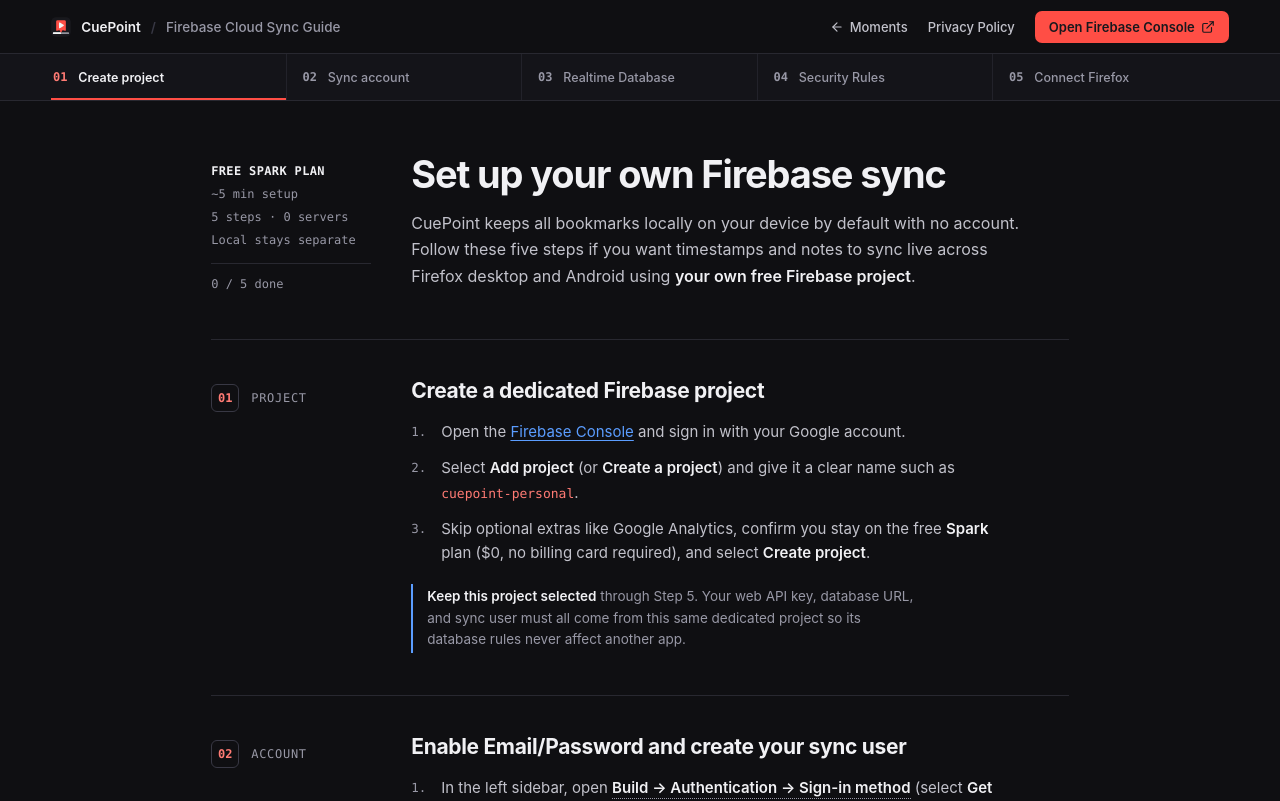
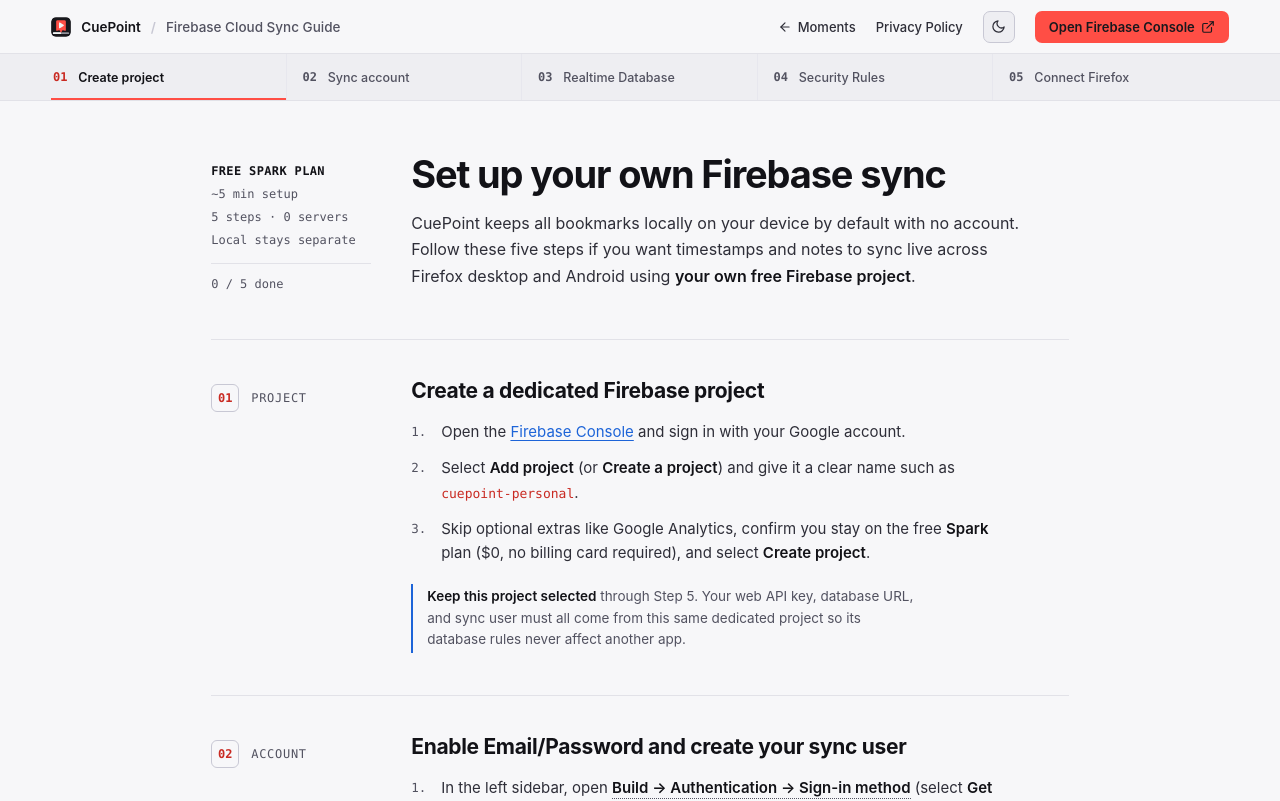
Before and after one commit to NITISH-gitbit/cuepoint, a browser extension: page src/moments/firebase-guide.html in a window 1280 px wide. Shown: the top 801 px of the page. Drawn offline with Linux system fonts and the light colour scheme.

Commit message:
light/dark mode support added

```diff
--- a/src/moments/firebase-guide.css
+++ b/src/moments/firebase-guide.css
@@ -8,6 +8,7 @@
 }
 
 :root {
+  color-scheme: dark;
   --mono:
     ui-monospace, "SF Mono", "Cascadia Mono", Menlo, Consolas, monospace;
   --sans:
@@ -24,11 +25,43 @@
   --guide-accent: #ff4e45;
   --guide-accent-text: #ff7b74;
   --guide-accent-ink: #18181d;
+  --guide-accent-hover-bg: rgba(255, 78, 69, 0.08);
+  --guide-selection: rgba(255, 78, 69, 0.28);
   --guide-info: #5b9dff;
   --guide-info-hover: #87b8ff;
   --guide-ok: #4ade80;
+  --guide-ok-bg: rgba(74, 222, 128, 0.14);
+  --guide-ok-border: rgba(74, 222, 128, 0.58);
+  --tok-key: #7eb8ff;
+  --tok-str: #86efac;
+  --tok-punc: #8e8e9a;
   --guide-bar-h: 54px;
   --guide-track-h: 46px;
+}
+
+:root[data-theme="light"] {
+  color-scheme: light;
+  --guide-bg: #f7f7f9;
+  --guide-band: #eeeef2;
+  --guide-rule: #e2e2e8;
+  --guide-rule-soft: #e7e7ee;
+  --guide-rule-strong: #c8c8d4;
+  --guide-ink: #121217;
+  --guide-body: #2e2e38;
+  --guide-muted: #525260;
+  --guide-accent: #ff4e45;
+  --guide-accent-text: #c92a22;
+  --guide-accent-ink: #18181d;
+  --guide-accent-hover-bg: rgba(201, 42, 34, 0.08);
+  --guide-selection: rgba(255, 78, 69, 0.2);
+  --guide-info: #1d64d8;
+  --guide-info-hover: #154eb0;
+  --guide-ok: #146c35;
+  --guide-ok-bg: rgba(20, 108, 53, 0.1);
+  --guide-ok-border: rgba(20, 108, 53, 0.42);
+  --tok-key: #1d4ed8;
+  --tok-str: #146c35;
+  --tok-punc: #525260;
 }
 
 html {
@@ -48,7 +81,7 @@ body {
 }
 
 ::selection {
-  background: rgba(255, 78, 69, 0.28);
+  background: var(--guide-selection);
   color: var(--guide-ink);
 }
 
@@ -162,6 +195,35 @@ textarea:focus-visible {
 }
 .cue-console-cta:hover {
   filter: brightness(1.07);
+}
+
+.cue-theme-btn {
+  display: inline-flex;
+  align-items: center;
+  justify-content: center;
+  width: 32px;
+  height: 32px;
+  padding: 0;
+  border-radius: 7px;
+  border: 1px solid var(--guide-rule-strong);
+  background: var(--guide-band);
+  color: var(--guide-body);
+  cursor: pointer;
+  transition: border-color 0.16s ease, color 0.16s ease;
+}
+.cue-theme-btn:hover {
+  border-color: var(--guide-accent-text);
+  color: var(--guide-accent-text);
+}
+.theme-toggle__icon {
+  width: 15px;
+  height: 15px;
+  flex: 0 0 auto;
+  fill: none;
+  stroke: currentColor;
+  stroke-width: 2;
+  stroke-linecap: round;
+  stroke-linejoin: round;
 }
 
 /* ---------- Pinned 5-Segment Cue Track ---------- */
@@ -366,7 +428,7 @@ textarea:focus-visible {
 }
 .cue-step-toggle:hover .cue-detent {
   border-color: var(--guide-accent-text);
-  background: rgba(255, 78, 69, 0.08);
+  background: var(--guide-accent-hover-bg);
 }
 .cue-step-toggle:hover .cue-gutter__label {
   color: var(--guide-ink);
@@ -390,8 +452,8 @@ textarea:focus-visible {
   transition: border-color 0.16s ease, background-color 0.16s ease, color 0.16s ease;
 }
 .cue-step.is-done .cue-detent {
-  border-color: rgba(74, 222, 128, 0.6);
-  background: rgba(74, 222, 128, 0.14);
+  border-color: var(--guide-ok-border);
+  background: var(--guide-ok-bg);
   color: var(--guide-ok);
 }
 
@@ -543,8 +605,8 @@ textarea:focus-visible {
   color: var(--guide-accent-text);
 }
 .cue-copy-btn.is-copied {
-  border-color: rgba(74, 222, 128, 0.55);
-  background: rgba(74, 222, 128, 0.14);
+  border-color: var(--guide-ok-border);
+  background: var(--guide-ok-bg);
   color: var(--guide-ok);
 }
 
@@ -584,9 +646,9 @@ textarea:focus-visible {
   tab-size: 2;
 }
 
-.tok-key { color: #7eb8ff; }
-.tok-str { color: #86efac; }
-.tok-punc { color: #8e8e9a; }
+.tok-key { color: var(--tok-key); }
+.tok-str { color: var(--tok-str); }
+.tok-punc { color: var(--tok-punc); }
 
 .cue-defs {
   margin: 16px 0 0;
--- a/src/moments/firebase-guide.html
+++ b/src/moments/firebase-guide.html
@@ -5,6 +5,7 @@
     <meta name="viewport" content="width=device-width, initial-scale=1.0" />
     <title>Firebase Cloud Sync Guide — CuePoint</title>
     <link rel="icon" type="image/svg+xml" href="../../icons/cuepoint.svg" />
+    <script src="theme.js"></script>
     <link rel="stylesheet" href="firebase-guide.css" />
   </head>
   <body>
@@ -46,6 +47,13 @@
             <span>Moments</span>
           </a>
           <a class="cue-nav-link cue-nav-link--privacy" href="privacy.html">Privacy Policy</a>
+          <button
+            class="cue-theme-btn"
+            type="button"
+            data-theme-toggle
+            aria-label="Switch to light mode"
+            title="Switch to light mode"
+          ></button>
           <a
             class="cue-console-cta"
             href="https://console.firebase.google.com/"
--- a/src/moments/moments.css
+++ b/src/moments/moments.css
@@ -3,9 +3,11 @@
 }
 
 :root {
+  color-scheme: dark;
   --bg: #0f0f12;
   --panel: #18181d;
   --panel-hover: #212128;
+  --popover: #202027;
   --line: #282830;
   --line-strong: #383844;
   --text: #f1f1f4;
@@ -16,14 +18,52 @@
   --accent-soft: rgba(255, 78, 69, 0.14);
   --on-accent: #18181d;
   --danger: #ff6b6b;
+  --danger-border: rgba(255, 107, 107, 0.35);
   --info: #5b9dff;
+  --info-hover: #82b4ff;
   --success: #4ade80;
+  --success-soft: rgba(74, 222, 128, 0.1);
+  --live-ring: rgba(74, 222, 128, 0.18);
+  --hover-wash: rgba(255, 255, 255, 0.06);
+  --badge-bg: rgba(9, 11, 15, 0.88);
+  --badge-text: #ff7b74;
+  --shadow-pop: 0 14px 36px rgba(0, 0, 0, 0.55);
+  --shadow-dialog: 0 16px 40px rgba(0, 0, 0, 0.6);
   --mono:
     ui-monospace, "SF Mono", "Cascadia Code", "Cascadia Mono", Menlo, Consolas,
     monospace;
   --sans:
     -apple-system, BlinkMacSystemFont, "Segoe UI", Roboto, Helvetica, Arial,
     sans-serif;
+}
+
+:root[data-theme="light"] {
+  color-scheme: light;
+  --bg: #f7f7f9;
+  --panel: #ffffff;
+  --panel-hover: #f1f1f5;
+  --popover: #ffffff;
+  --line: #e2e2e8;
+  --line-strong: #c8c8d4;
+  --text: #121217;
+  --muted: #525260;
+  --faint: #646473;
+  --accent: #ff4e45;
+  --accent-text: #c92a22;
+  --accent-soft: rgba(201, 42, 34, 0.1);
+  --on-accent: #18181d;
+  --danger: #b42318;
+  --danger-border: rgba(180, 35, 24, 0.35);
+  --info: #1d64d8;
+  --info-hover: #154eb0;
+  --success: #146c35;
+  --success-soft: rgba(20, 108, 53, 0.1);
+  --live-ring: rgba(20, 108, 53, 0.2);
+  --hover-wash: rgba(18, 18, 23, 0.06);
+  --badge-bg: rgba(24, 24, 29, 0.88);
+  --badge-text: #ff8a84;
+  --shadow-pop: 0 14px 36px rgba(18, 18, 23, 0.14);
+  --shadow-dialog: 0 16px 40px rgba(18, 18, 23, 0.16);
 }
 
 * {
@@ -79,9 +119,9 @@ body {
   width: 210px;
   padding: 8px;
   border-radius: 12px;
-  background: #202027;
+  background: var(--popover);
   border: 1px solid var(--line-strong);
-  box-shadow: 0 14px 36px rgba(0, 0, 0, 0.55);
+  box-shadow: var(--shadow-pop);
   display: flex;
   flex-direction: column;
   gap: 4px;
@@ -124,7 +164,7 @@ body {
   text-align: left;
 }
 .more-menu__item:hover {
-  background: rgba(255, 255, 255, 0.06);
+  background: var(--hover-wash);
   color: var(--accent-text);
 }
 
@@ -143,6 +183,12 @@ body {
   align-items: center;
   gap: 10px;
   flex-wrap: wrap;
+}
+
+.head__status {
+  display: inline-flex;
+  align-items: center;
+  gap: 8px;
 }
 
 .head__actions {
@@ -220,11 +266,31 @@ body {
   border-color: var(--accent-text);
   color: var(--accent-text);
 }
+.btn-outline:focus-visible {
+  outline: 2px solid var(--accent);
+  outline-offset: 2px;
+}
 .btn-outline:disabled {
   cursor: default;
   opacity: 0.45;
   border-color: var(--line-strong);
   color: var(--faint);
+}
+
+.theme-btn {
+  width: 38px;
+  padding: 0;
+  justify-content: center;
+}
+.theme-toggle__icon {
+  width: 16px;
+  height: 16px;
+  flex: 0 0 auto;
+  fill: none;
+  stroke: currentColor;
+  stroke-width: 2;
+  stroke-linecap: round;
+  stroke-linejoin: round;
 }
 
 .status {
@@ -331,8 +397,8 @@ body {
   font-family: var(--mono);
   font-size: 11px;
   font-weight: 600;
-  background: rgba(9, 11, 15, 0.88);
-  color: var(--accent-text);
+  background: var(--badge-bg);
+  color: var(--badge-text);
   border-radius: 5px;
   pointer-events: none;
 }
@@ -451,10 +517,10 @@ body {
   width: min(300px, calc(100vw - 24px));
   padding: 12px;
   border-radius: 12px;
-  background: #202027;
+  background: var(--popover);
   color: var(--text);
   border: 1px solid var(--line-strong);
-  box-shadow: 0 14px 36px rgba(0, 0, 0, 0.55);
+  box-shadow: var(--shadow-pop);
 }
 
 .ts-pop__head {
@@ -570,7 +636,7 @@ body {
     background-color 0.12s ease;
 }
 .icon-btn:hover {
-  background: rgba(255, 255, 255, 0.06);
+  background: var(--hover-wash);
 }
 .icon-btn[data-action="copy"]:hover {
   color: var(--info);
@@ -699,7 +765,7 @@ body {
   .head__title {
     grid-area: title;
   }
-  .cloud-btn {
+  .head__status {
     grid-area: cloud;
     justify-self: end;
   }
@@ -777,6 +843,10 @@ body {
     height: 32px;
     padding: 0 11px;
     font-size: 12.5px;
+  }
+  .theme-btn {
+    width: 32px;
+    height: 32px;
   }
 }
 
@@ -905,7 +975,7 @@ body {
 }
 .cloud-dot--live {
   background: var(--success);
-  box-shadow: 0 0 0 3px rgba(74, 222, 128, 0.18);
+  box-shadow: 0 0 0 3px var(--live-ring);
 }
 .cloud-dot--connecting {
   background: var(--accent);
@@ -920,10 +990,10 @@ body {
   width: min(350px, calc(100vw - 24px));
   padding: 14px;
   border-radius: 12px;
-  background: #202027;
+  background: var(--popover);
   color: var(--text);
   border: 1px solid var(--line-strong);
-  box-shadow: 0 16px 40px rgba(0, 0, 0, 0.6);
+  box-shadow: var(--shadow-dialog);
 }
 
 .cloud-pop__head {
@@ -1047,7 +1117,7 @@ body {
 
 .danger-btn {
   color: var(--danger);
-  border-color: rgba(255, 107, 107, 0.35);
+  border-color: var(--danger-border);
 }
 .danger-btn:hover {
   border-color: var(--danger);
@@ -1069,7 +1139,7 @@ body {
 }
 .cloud-config-status--ok {
   color: var(--success);
-  background: rgba(74, 222, 128, 0.1);
+  background: var(--success-soft);
 }
 .cloud-config-status--warn {
   color: var(--accent-text);
@@ -1105,7 +1175,7 @@ body {
   text-underline-offset: 0.18em;
 }
 .cloud-local-card__desc a:hover {
-  color: #82b4ff;
+  color: var(--info-hover);
 }
 .cloud-local-card__hint {
   margin: 8px 0 0;
--- a/src/moments/privacy.css
+++ b/src/moments/privacy.css
@@ -8,6 +8,7 @@
 }
 
 :root {
+  color-scheme: dark;
   --mono:
     ui-monospace, "SF Mono", "Cascadia Mono", Menlo, Consolas, monospace;
   --sans:
@@ -23,11 +24,30 @@
   --priv-muted: #9898a6;
   --priv-accent: #ff4e45;
   --priv-accent-text: #ff7b74;
+  --priv-selection: rgba(255, 78, 69, 0.28);
   --priv-info: #5b9dff;
   --priv-info-hover: #87b8ff;
   --priv-ok: #4ade80;
   --priv-bar-h: 54px;
   --priv-track-h: 46px;
+}
+
+:root[data-theme="light"] {
+  color-scheme: light;
+  --priv-bg: #f7f7f9;
+  --priv-band: #eeeef2;
+  --priv-rule: #e2e2e8;
+  --priv-rule-soft: #e7e7ee;
+  --priv-rule-strong: #c8c8d4;
+  --priv-ink: #121217;
+  --priv-body: #2e2e38;
+  --priv-muted: #525260;
+  --priv-accent: #ff4e45;
+  --priv-accent-text: #c92a22;
+  --priv-selection: rgba(255, 78, 69, 0.2);
+  --priv-info: #1d64d8;
+  --priv-info-hover: #154eb0;
+  --priv-ok: #146c35;
 }
 
 html {
@@ -47,7 +67,7 @@ body {
 }
 
 ::selection {
-  background: rgba(255, 78, 69, 0.28);
+  background: var(--priv-selection);
   color: var(--priv-ink);
 }
 
@@ -161,6 +181,35 @@ button:focus-visible {
 .priv-nav-btn:hover {
   border-color: var(--priv-accent-text);
   color: var(--priv-accent-text);
+}
+
+.priv-theme-btn {
+  display: inline-flex;
+  align-items: center;
+  justify-content: center;
+  width: 32px;
+  height: 32px;
+  padding: 0;
+  border-radius: 7px;
+  border: 1px solid var(--priv-rule-strong);
+  background: var(--priv-band);
+  color: var(--priv-body);
+  cursor: pointer;
+  transition: border-color 0.16s ease, color 0.16s ease;
+}
+.priv-theme-btn:hover {
+  border-color: var(--priv-accent-text);
+  color: var(--priv-accent-text);
+}
+.theme-toggle__icon {
+  width: 15px;
+  height: 15px;
+  flex: 0 0 auto;
+  fill: none;
+  stroke: currentColor;
+  stroke-width: 2;
+  stroke-linecap: round;
+  stroke-linejoin: round;
 }
 
 /* ---------- Pinned 4-Segment Section Track ---------- */
--- /dev/null
+++ b/src/moments/theme.js
@@ -0,0 +1,161 @@
+var YTM = YTM || {};
+
+(function () {
+  "use strict";
+
+  const STORAGE_KEY = "cuepoint:theme";
+  const SVG_NS = "http://www.w3.org/2000/svg";
+
+  function systemTheme() {
+    try {
+      if (typeof window !== "undefined" && typeof window.matchMedia === "function") {
+        return window.matchMedia("(prefers-color-scheme: light)").matches ? "light" : "dark";
+      }
+    } catch {
+      // Ignore matchMedia errors in restricted contexts.
+    }
+    return "dark";
+  }
+
+  function readStoredTheme() {
+    try {
+      const value = localStorage.getItem(STORAGE_KEY);
+      return value === "light" || value === "dark" ? value : null;
+    } catch {
+      return null;
+    }
+  }
+
+  function writeStoredTheme(theme) {
+    try {
+      localStorage.setItem(STORAGE_KEY, theme);
+    } catch {
+      // Storage may be unavailable; in-memory document attribute still applies.
+    }
+  }
+
+  function getTheme() {
+    const attr = document.documentElement.getAttribute("data-theme");
+    if (attr === "light" || attr === "dark") return attr;
+    return readStoredTheme() || systemTheme();
+  }
+
+  function applyTheme(theme) {
+    const resolved = theme === "light" ? "light" : "dark";
+    document.documentElement.setAttribute("data-theme", resolved);
+    return resolved;
+  }
+
+  function buildThemeIcon(targetTheme) {
+    const svg = document.createElementNS(SVG_NS, "svg");
+    svg.setAttribute("viewBox", "0 0 24 24");
+    svg.setAttribute("aria-hidden", "true");
+    svg.setAttribute("class", "theme-toggle__icon");
+
+    if (targetTheme === "light") {
+      // Sun icon when currently dark (clicking switches to light)
+      const circle = document.createElementNS(SVG_NS, "circle");
+      circle.setAttribute("cx", "12");
+      circle.setAttribute("cy", "12");
+      circle.setAttribute("r", "4");
+      svg.appendChild(circle);
+
+      const rays = [
+        [12, 2, 12, 4],
+        [12, 20, 12, 22],
+        [4.93, 4.93, 6.34, 6.34],
+        [17.66, 17.66, 19.07, 19.07],
+        [2, 12, 4, 12],
+        [20, 12, 22, 12],
+        [6.34, 17.66, 4.93, 19.07],
+        [19.07, 4.93, 17.66, 6.34],
+      ];
+      for (const [x1, y1, x2, y2] of rays) {
+        const line = document.createElementNS(SVG_NS, "line");
+        line.setAttribute("x1", String(x1));
+        line.setAttribute("y1", String(y1));
+        line.setAttribute("x2", String(x2));
+        line.setAttribute("y2", String(y2));
+        svg.appendChild(line);
+      }
+    } else {
+      // Crescent moon icon when currently light (clicking switches to dark)
+      const path = document.createElementNS(SVG_NS, "path");
+      path.setAttribute("d", "M21 12.79A9 9 0 1 1 11.21 3 7 7 0 0 0 21 12.79z");
+      svg.appendChild(path);
+    }
+    return svg;
+  }
+
+  function syncToggleButtons(theme) {
+    const nextTheme = theme === "light" ? "dark" : "light";
+    const label = nextTheme === "light" ? "Switch to light mode" : "Switch to dark mode";
+    for (const btn of document.querySelectorAll("[data-theme-toggle]")) {
+      btn.setAttribute("aria-label", label);
+      btn.setAttribute("title", label);
+      btn.setAttribute("aria-pressed", String(theme === "light"));
+      btn.replaceChildren(buildThemeIcon(nextTheme));
+    }
+  }
+
+  function setTheme(theme, { persist = true } = {}) {
+    const resolved = applyTheme(theme);
+    if (persist) writeStoredTheme(resolved);
+    syncToggleButtons(resolved);
+    return resolved;
+  }
+
+  function toggleTheme() {
+    const current = getTheme();
+    return setTheme(current === "light" ? "dark" : "light", { persist: true });
+  }
+
+  function bindToggles() {
+    const current = applyTheme(getTheme());
+    syncToggleButtons(current);
+
+    for (const btn of document.querySelectorAll("[data-theme-toggle]")) {
+      if (btn.dataset.themeBound) continue;
+      btn.dataset.themeBound = "1";
+      btn.addEventListener("click", toggleTheme);
+    }
+  }
+
+  // Apply before first paint to avoid theme flash.
+  applyTheme(readStoredTheme() || systemTheme());
+
+  if (typeof document !== "undefined") {
+    if (document.readyState === "loading") {
+      document.addEventListener("DOMContentLoaded", bindToggles, { once: true });
+    } else {
+      bindToggles();
+    }
+  }
+
+  if (typeof window !== "undefined") {
+    window.addEventListener("storage", (event) => {
+      if (event.key !== STORAGE_KEY) return;
+      const next = event.newValue === "light" || event.newValue === "dark" ? event.newValue : systemTheme();
+      applyTheme(next);
+      syncToggleButtons(next);
+    });
+
+    try {
+      if (typeof window.matchMedia === "function") {
+        const media = window.matchMedia("(prefers-color-scheme: light)");
+        media.addEventListener("change", () => {
+          if (readStoredTheme()) return;
+          const next = media.matches ? "light" : "dark";
+          applyTheme(next);
+          syncToggleButtons(next);
+        });
+      }
+    } catch {
+      // Ignore listener errors in headless contexts.
+    }
+  }
+
+  const api = { STORAGE_KEY, getTheme, setTheme, toggleTheme, bindToggles };
+  YTM.theme = api;
+  if (typeof module !== "undefined" && module.exports) module.exports = api;
+})();
--- /dev/null
+++ b/tests/theme.test.js
@@ -0,0 +1,102 @@
+const test = require("node:test");
+const assert = require("node:assert/strict");
+const { readFileSync } = require("node:fs");
+const { runInNewContext } = require("node:vm");
+
+const themeSource = readFileSync(require.resolve("../src/moments/theme.js"), "utf8");
+
+function makeHarness({ stored = null, prefersLight = false, throwStorage = false } = {}) {
+  const docAttrs = {};
+  const listeners = new Map();
+  const winListeners = new Map();
+  const store = new Map(stored ? [["cuepoint:theme", stored]] : []);
+
+  const makeEl = (tag) => {
+    const attrs = {};
+    const elListeners = new Map();
+    return {
+      tag,
+      dataset: {},
+      children: [],
+      setAttribute(k, v) { attrs[k] = String(v); },
+      getAttribute(k) { return attrs[k]; },
+      appendChild(c) { this.children.push(c); return c; },
+      replaceChildren(...items) { this.children = [...items]; },
+      addEventListener(evt, fn) { elListeners.set(evt, fn); },
+      click() { elListeners.get("click")?.(); },
+    };
+  };
+
+  const toggleBtn = makeEl("button");
+  const documentElement = {
+    setAttribute(k, v) { docAttrs[k] = String(v); },
+    getAttribute(k) { return docAttrs[k] || null; },
+  };
+
+  const localStorage = {
+    getItem(k) {
+      if (throwStorage) throw new Error("blocked");
+      return store.has(k) ? store.get(k) : null;
+    },
+    setItem(k, v) {
+      if (throwStorage) throw new Error("blocked");
+      store.set(k, String(v));
+    },
+  };
+
+  const YTM = {};
+  runInNewContext(themeSource, {
+    YTM,
+    localStorage,
+    document: {
+      readyState: "complete",
+      documentElement,
+      querySelectorAll(sel) { return sel === "[data-theme-toggle]" ? [toggleBtn] : []; },
+      createElementNS(_ns, tag) { return makeEl(tag); },
+      addEventListener(evt, fn) { listeners.set(evt, fn); },
+    },
+    window: {
+      matchMedia: () => ({
+        matches: prefersLight,
+        addEventListener() {},
+      }),
+      addEventListener(evt, fn) {
+        if (!winListeners.has(evt)) winListeners.set(evt, []);
+        winListeners.get(evt).push(fn);
+      },
+    },
+  });
+
+  return { YTM, documentElement, toggleBtn, store, winListeners };
+}
+
+test("theme defaults to dark, honors system light preference, and toggles with persistence", () => {
+  const darkDefault = makeHarness();
+  assert.equal(darkDefault.documentElement.getAttribute("data-theme"), "dark");
+  assert.equal(darkDefault.toggleBtn.getAttribute("aria-label"), "Switch to light mode");
+  assert.equal(darkDefault.toggleBtn.getAttribute("aria-pressed"), "false");
+
+  darkDefault.toggleBtn.click();
+  assert.equal(darkDefault.documentElement.getAttribute("data-theme"), "light");
+  assert.equal(darkDefault.store.get("cuepoint:theme"), "light");
+  assert.equal(darkDefault.toggleBtn.getAttribute("aria-label"), "Switch to dark mode");
+  assert.equal(darkDefault.toggleBtn.getAttribute("aria-pressed"), "true");
+
+  const systemLight = makeHarness({ prefersLight: true });
+  assert.equal(systemLight.documentElement.getAttribute("data-theme"), "light");
+  assert.equal(systemLight.toggleBtn.getAttribute("aria-label"), "Switch to dark mode");
+});
+
+test("theme syncs across tabs via storage event and survives blocked localStorage", () => {
+  const h = makeHarness({ stored: "dark" });
+  for (const fn of h.winListeners.get("storage") || []) {
+    fn({ key: "cuepoint:theme", newValue: "light" });
+  }
+  assert.equal(h.documentElement.getAttribute("data-theme"), "light");
+  assert.equal(h.toggleBtn.getAttribute("aria-pressed"), "true");
+
+  const blocked = makeHarness({ throwStorage: true });
+  assert.equal(blocked.documentElement.getAttribute("data-theme"), "dark");
+  blocked.toggleBtn.click();
+  assert.equal(blocked.documentElement.getAttribute("data-theme"), "light");
+});
```
Also changed, not shown: src/moments/moments.html (+15 -4 lines), src/moments/privacy.html (+8 -0 lines), 1 other file.
